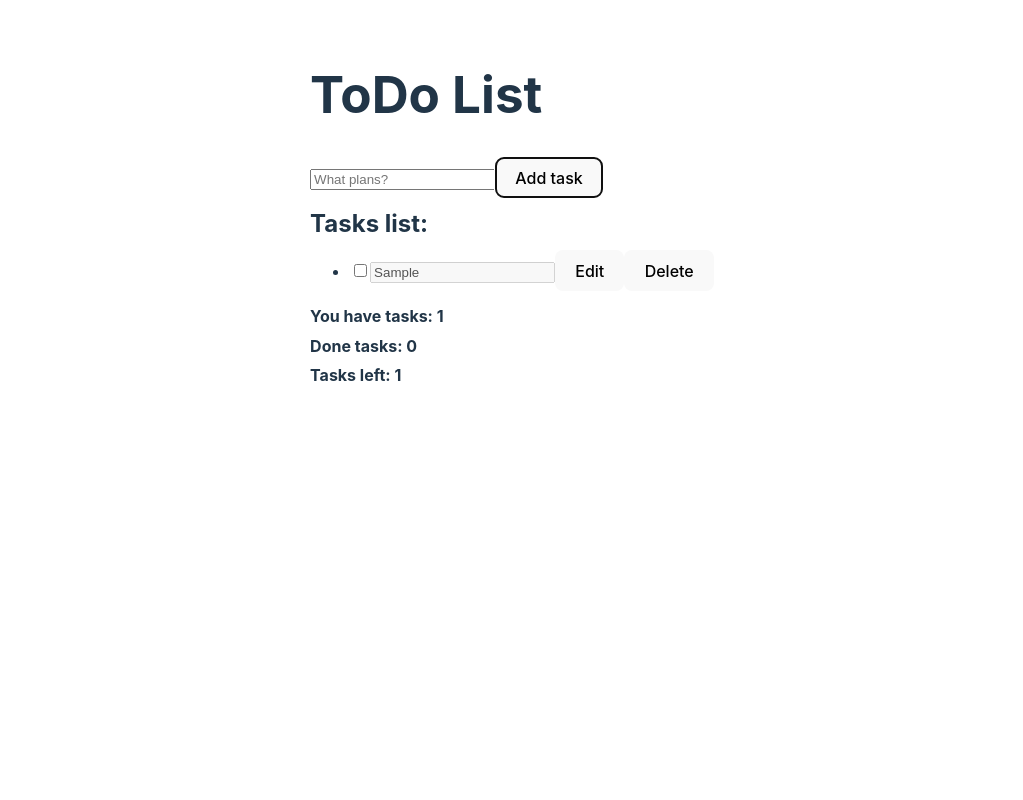
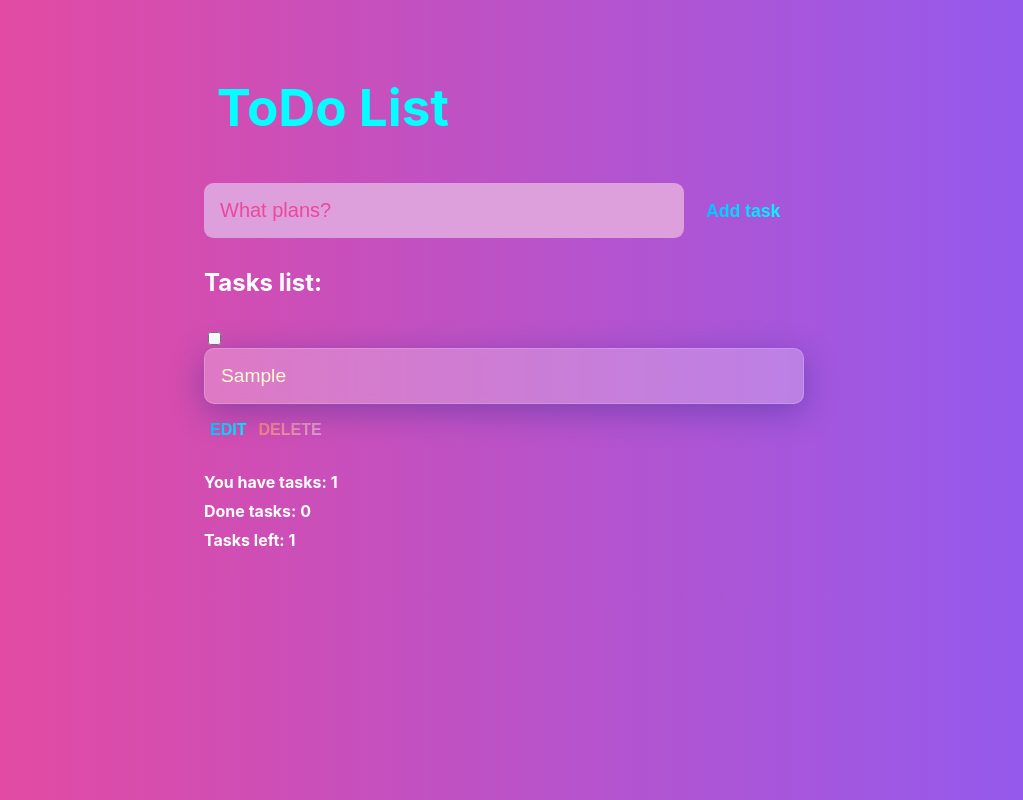
Before and after one commit to tan1ty/todo-list, a React (Vite) app: page / in a window 1280 px wide. Both pictures are taken after typing "Sample" into the empty fields and a click on the button "Add task". Shown: the whole page, without its empty margins (128-1151 px from the left). Built offline with nearby package versions, Linux system fonts and the light colour scheme.

Commit message:
chore: update CSS styles

```diff
--- a/src/AddTask.jsx
+++ b/src/AddTask.jsx
@@ -15,13 +15,13 @@ function AddTaskUtil({ tasks, setTasks }) {
     <>
       <h1>ToDo List</h1>
       <input
-        name="new-task"
+        className="new-task"
         type="text"
         value={newTask}
         placeholder="What plans?"
         onChange={(event) => setNewTask(event.target.value)}
       />
-      <button type="button" name="add-task" onClick={addTask}>
+      <button type="button" className="add-task" onClick={addTask}>
         Add task
       </button>
     </>
--- a/src/App.css
+++ /dev/null
@@ -1,46 +0,0 @@
-#root {
-  max-width: 1280px;
-  margin: 0 auto;
-  padding: 2rem;
-  text-align: centerr;
-}
-
-.logo {
-  height: 6em;
-  padding: 1.5em;
-  will-change: filter;
-  transition: filter 300ms;
-}
-.logo:hover {
-  filter: drop-shadow(0 0 2em #646cffaa);
-}
-.logo.react:hover {
-  filter: drop-shadow(0 0 2em #61dafbaa);
-}
-
-@keyframes logo-spin {
-  from {
-    transform: rotate(0deg);
-  }
-  to {
-    transform: rotate(360deg);
-  }
-}
-
-@media (prefers-reduced-motion: no-preference) {
-  a:nth-of-type(2) .logo {
-    animation: logo-spin infinite 20s linear;
-  }
-}
-
-.card {
-  padding: 2em;
-}
-
-.read-the-docs {
-  color: #888;
-}
-
-.task-done {
-		text-decoration: line-through;
-}
--- a/src/App.jsx
+++ b/src/App.jsx
@@ -2,7 +2,6 @@ import { useState } from 'react';
 import AddTaskUtil from './AddTask';
 import TaskStatistics from './TaskStatistics';
 import TaskList from './TaskList';
-import './App.css';
 
 function App() {
   const [tasks, setTasks] = useState([]);
--- a/src/DeleteButton.jsx
+++ b/src/DeleteButton.jsx
@@ -9,10 +9,10 @@ function DeleteButton({ task, tasks, setTasks }) {
   return (
     <button
       type="button"
-      name="delete-task"
+      className="delete-task"
       onClick={() => handleDeleteTask(task.id)}
     >
-      Delete
+      DELETE
     </button>
   );
 }
--- a/src/EditButton.jsx
+++ b/src/EditButton.jsx
@@ -10,12 +10,12 @@ function EditButton({ task, tasks, setTasks, isFocused }) {
     <>
       <button
         type="button"
-        name="edit-task"
+        className="edit-task"
         onClick={() => {
           handleToggleEdit(task.id);
         }}
       >
-        {task.edit ? 'Save' : 'Edit'}
+        {task.edit ? 'SAVE' : 'EDIT'}
       </button>
     </>
   );
--- a/src/TaskInput.jsx
+++ b/src/TaskInput.jsx
@@ -16,15 +16,17 @@ function TaskInput({ task, tasks, setTasks, isFocused }) {
   };
 
   return (
+    <div id="task-from-tasks">
       <input
         type="text"
         value={value}
         onBlur={handleBlur}
         onChange={handleChange}
         disabled={!task.edit}
-      className={task.done ? 'task-done' : ''}
+        className={task.done ? 'task-input-done' : 'task-input'}
         ref={inputRef}
       />
+    </div>
   );
 }
 
--- a/src/TaskList.jsx
+++ b/src/TaskList.jsx
@@ -8,7 +8,7 @@ function TaskList({ tasks, setTasks }) {
   return (
     <>
       <h2>Tasks list:</h2>
-      <ul>
+      <ul className="task-list">
         {tasks.map((task) => (
           <li key={task.id}>
             <CheckBox task={task} tasks={tasks} setTasks={setTasks} />
--- a/src/index.css
+++ b/src/index.css
@@ -2,25 +2,19 @@
   font-family: Inter, system-ui, Avenir, Helvetica, Arial, sans-serif;
   line-height: 0.5;
   font-weight: 100;
-
-  color-scheme: light dark;
-  color: rgba(255, 255, 255, 0.87);
-  background-color: #242424;
-
   font-synthesis: none;
   text-rendering: optimizeLegibility;
-  -webkit-font-smoothing: antialiased;
-  -moz-osx-font-smoothing: grayscale;
   -webkit-text-size-adjust: 100%;
 }
 
-a {
-  font-weight: 500;
-  color: #646cff;
-  text-decoration: inherit;
+#root {
+  max-width: 1280px;
+  margin: 0 auto;
+  padding: 2rem;
 }
-a:hover {
-  color: #535bf2;
+
+* {
+  box-sizing: border-box;
 }
 
 body {
@@ -29,41 +23,129 @@ body {
   place-items: start normal;
   min-width: 20px;
   min-height: 10vh;
+  color: white;
+  background-image: linear-gradient(to right, #ec4899, #8b5cf6);
+}
+
+input,
+button {
+  border: none;
+  outline: none;
+  background: none;
 }
 
 h1 {
   font-size: 3.2em;
   line-height: 1.1;
+  color: aqua;
+  padding: 0.8rem;
 }
 
-button {
-  border-radius: 8px;
-  border: 1px solid transparent;
-  padding: 0.6em 1.2em;
-  font-size: 1em;
-  font-weight: 500;
-  font-family: inherit;
-  background-color: #1a1a1a;
-  cursor: pointer;
-  transition: border-color 0.25s;
-}
-button:hover {
-  border-color: #646cff;
-}
-button:focus,
-button:focus-visible {
-  outline: 4px auto -webkit-focus-ring-color;
+.new-task {
+  flex: 1 1 0%;
+  background-color: plum;
+  padding: 1rem;
+  border-radius: 0.6rem;
+  margin-right: 1rem;
+  margin-bottom: 20px;
+  width: 30rem;
+  color: white;
+  font-size: 1.25rem;
 }
 
-@media (prefers-color-scheme: light) {
-  :root {
-    color: #213547;
-    background-color: #ffffff;
-  }
-  a:hover {
-    color: #747bff;
-  }
-  button {
-    background-color: #f9f9f9;
-  }
+.new-task::placeholder {
+  color: #ec4899;
 }
+
+#task-from-tasks {
+  display: flex;
+}
+
+.add-task {
+  color: aqua;
+  font-size: 1.1rem;
+  font-weight: 700;
+  background-image: linear-gradient(to right, deepskyblue, aqua);
+  -webkit-background-clip: text;
+  -webkit-text-fill-color: transparent;
+  cursor: pointer;
+  transition: 0.4s;
+}
+
+.add-task:hover {
+  opacity: 0.3;
+}
+
+.add-task:active {
+  opacity: 1;
+}
+
+.task-list {
+  padding: 1rem;
+  font-size: 1.5rem;
+  font-weight: 300;
+  color: aqua;
+  margin-bottom: 1rem;
+  margin-left: -1rem;
+  list-style: none;
+}
+
+.task-input,
+.task-input-done {
+  display: flex;
+  justify-content: space-between;
+  background-color: var(--darkest);
+  padding: 1rem;
+  width: 600px;
+  border-radius: 1rem;
+  margin-bottom: 1rem;
+  background: rgba(255, 255, 255, 0.25);
+  box-shadow: 0 8px 32px 0 rgba(31, 38, 135, 0.37);
+  backdrop-filter: blur(4px);
+  -webkit-backdrop-filter: blur(4px);
+  border-radius: 10px;
+  border: 1px solid rgba(255, 255, 255, 0.18);
+  font-size: 1.2rem;
+  color: #fffdd0;
+}
+
+.task-input-done {
+  text-decoration: line-through;
+}
+
+.edit-task {
+  color: aqua;
+  font-size: 1rem;
+  font-weight: 700;
+  background-image: linear-gradient(to right, deepskyblue, aqua);
+  -webkit-background-clip: text;
+  -webkit-text-fill-color: transparent;
+  cursor: pointer;
+  transition: 0.4s;
+}
+
+.edit-task:hover {
+  opacity: 0.3;
+}
+
+.edit-task:active {
+  opacity: 1;
+}
+
+.delete-task {
+  font-size: 1rem;
+  font-weight: 700;
+  background-image: linear-gradient(to right, salmon, plum);
+  -webkit-background-clip: text;
+  -webkit-text-fill-color: transparent;
+  cursor: pointer;
+  transition: 0.4s;
+}
+
+.delete-task:hover {
+  opacity: 0.3;
+}
+
+.delete-task:active {
+  opacity: 1;
+}
```
Lines whose indentation alone changed are shown as unchanged.
